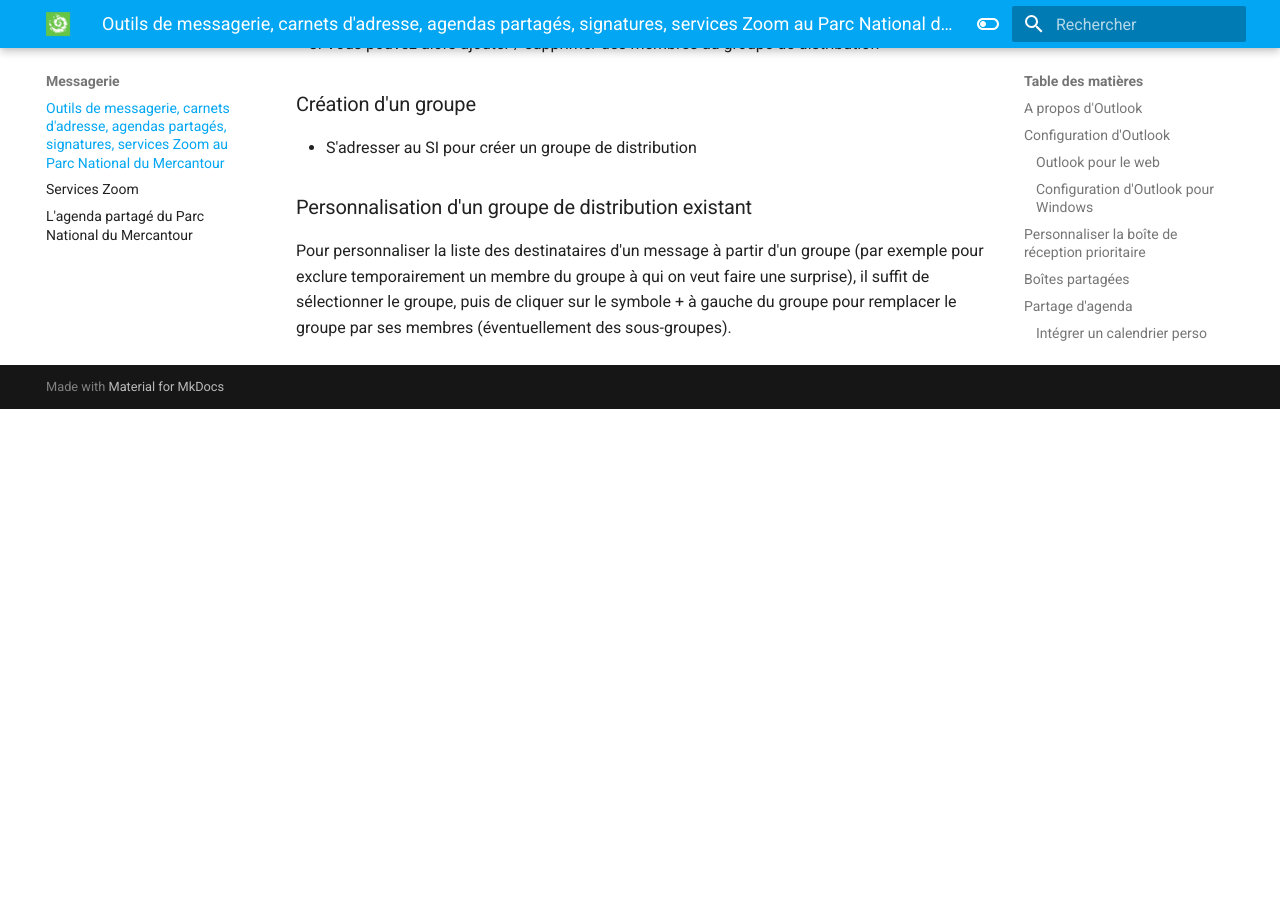
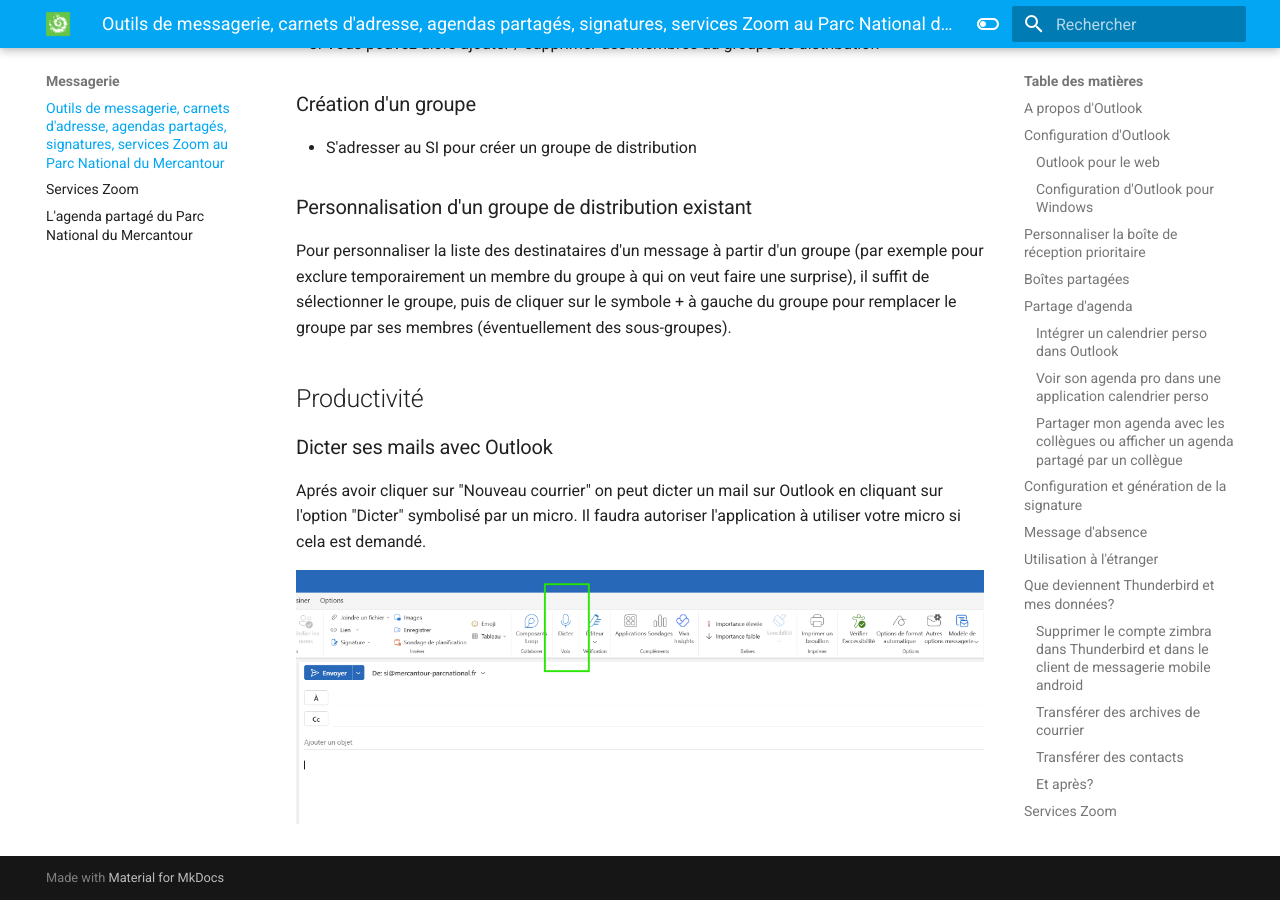
Before and after one commit to PnMercantour/faq, an MkDocs documentation site: the page built from docs/messagerie/README.md, in a window 1280 px wide and 900 px high, scrolled down 7449 px. Built offline with MkDocs 1.6.1 and Material for MkDocs 9.7.7, drawn with Linux system fonts in a browser that asks for light colours; before the commit the page ends 7858 px from its top, so only the background shows below that.

Commit message:
Dicter ses mails sur Outlook

```diff
--- a/docs/messagerie/README.md
+++ b/docs/messagerie/README.md
@@ -202,3 +202,10 @@
 ### Personnalisation d'un groupe de distribution existant
 
 Pour personnaliser la liste des destinataires d'un message à partir d'un groupe (par exemple pour exclure temporairement un membre du groupe à qui on veut faire une surprise), il suffit de sélectionner le groupe, puis de cliquer sur le symbole + à gauche du groupe pour remplacer le groupe par ses membres (éventuellement des sous-groupes).
+
+## Productivité
+### Dicter ses mails avec Outlook
+Aprés avoir cliquer sur "Nouveau courrier" on peut dicter un mail sur Outlook en cliquant sur l'option "Dicter" symbolisé par un micro.
+Il faudra autoriser l'application à utiliser votre micro si cela est demandé.
+
+![](Screen-Outlook-Dicter.png)
```
Also changed, not shown: docs/messagerie/Screen-Outlook-Dicter.png (added).
